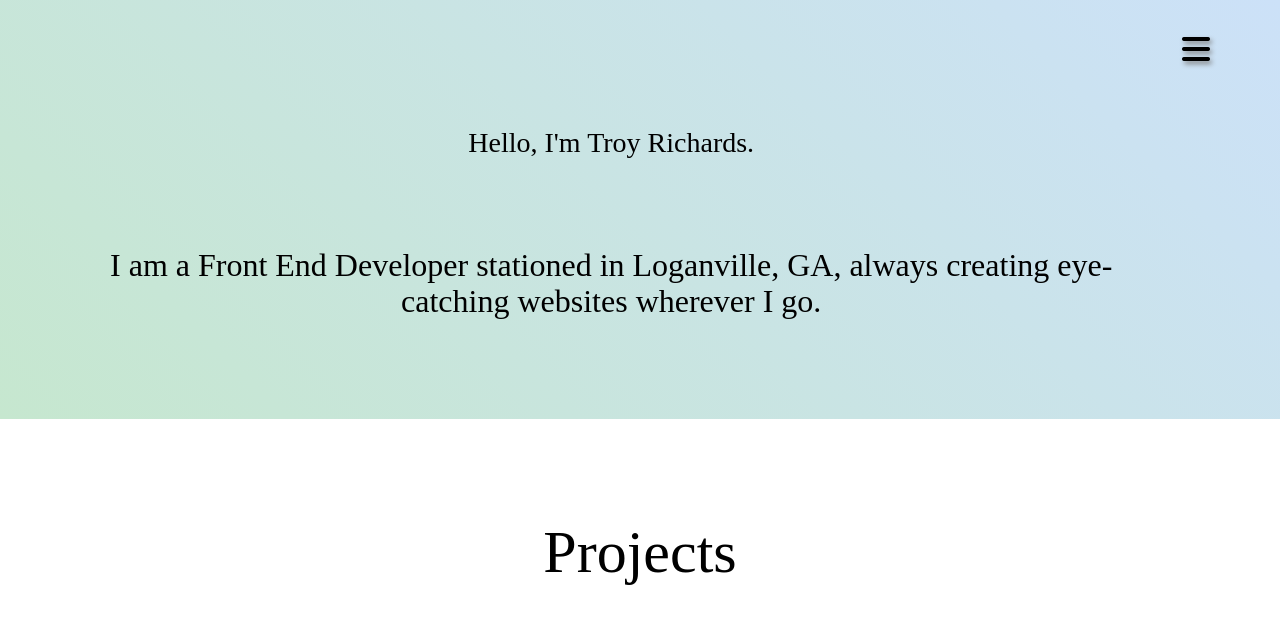
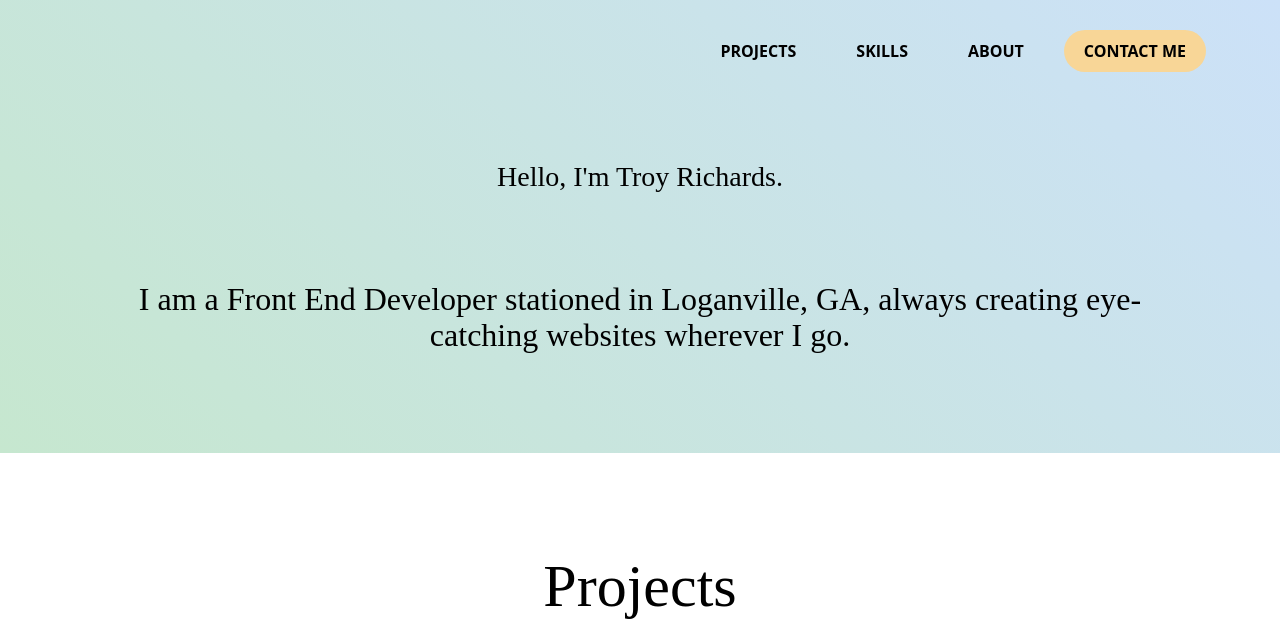
Before and after one commit to AyeTone/Portfolio, a website built with Parcel: page index.html in a window 1280 px wide. Shown: the top 632 px of the page. Built offline with nearby package versions, Linux system fonts and the light colour scheme; grey boxes are pictures that could not be loaded; a web font is replaced by a local one.

Commit message:
Reset page

```diff
--- a/css/main.css
+++ b/css/main.css
@@ -170,35 +170,13 @@ header {
   padding-bottom: 60px;
 }
 
-.bar {
-  border-style: none;
-  background: none;
-  font-size: 2rem;
-  text-shadow: 2px 3px 5px grey;
+nav {
+  margin-bottom: 30px;
 }
 
-.dropdown {
-  position: sticky;
-  top: 10px;
+nav ul {
   display: flex;
-  justify-content: flex-end;
-}
-
-.nav-content {
-  position: absolute;
-  top: calc(100% + .30rem);
-}
-
-nav {
-  background: white;
-  box-shadow: 4px 7px 5px rgba(0, 0, 0, .3);
-  visibility: hidden;
-  opacity: 0;
-  transition: ;
-}
-
-nav:checked {
-
+  justify-content: space-around;
 }
 
 nav ul li {
@@ -207,11 +185,29 @@ nav ul li {
   font-weight: bold;
 }
 
+.nav-item {
+  text-decoration: none;
+  padding: 10px 20px;
+  border-radius: 30px;
+}
+
+.nav-item:hover {
+  background-color: #f8ca75;
+}
+
+#contact-button {
+  background-color: #f8d697;
+
+}
 
 header h2 {
   font-weight: lighter;
   padding-top: 30px;
   padding-bottom: 30px;
+}
+
+.header-greeting {
+  max-width: 80%;
 }
 
 
@@ -486,9 +482,8 @@ header h1 {
 }
 
 nav {
-  width: 100%;
+  max-width: 100%;
 }
-
 
 
 /*    Projects     */
@@ -582,6 +577,10 @@ h2 {
 
 
 /*    Header     */
+nav ul {
+  justify-content: right;
+}
+
 .header-greeting {
   width: 95%;
   flex-flow: row wrap;
--- a/index.html
+++ b/index.html
@@ -37,15 +37,13 @@
 <body>
   <header>
     <div class="content-wrapper">
-      <div class="dropdown">
-        <button class="bar"> <i class="fas fa-bars"></i></button>
         <div class="nav-content">
           <nav>
             <ul>
               <li><a href="#projects" class="nav-item">Projects</a></li>
               <li><a href="#skills" class="nav-item">Skills</a></li>
               <li><a href="#about" class="nav-item">About</a></li>
-              <li><a href="#contact" id="contact-button"> Contact Me</a></li>
+              <li><a href="#contact" class="nav-item"id="contact-button"> Contact Me</a></li>
             </ul>
           </nav>
         </div>
```
